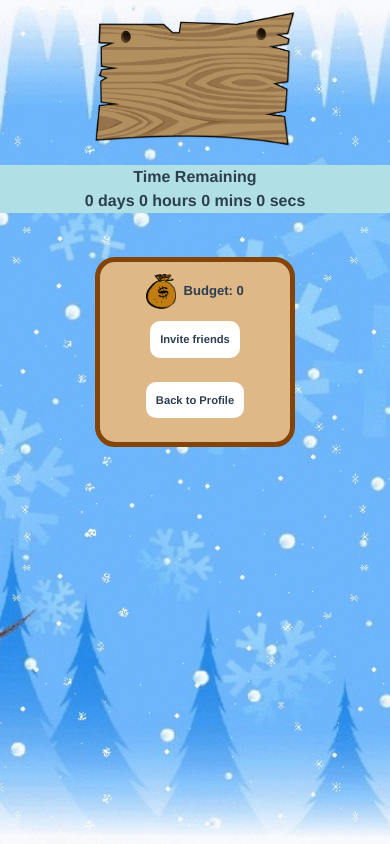
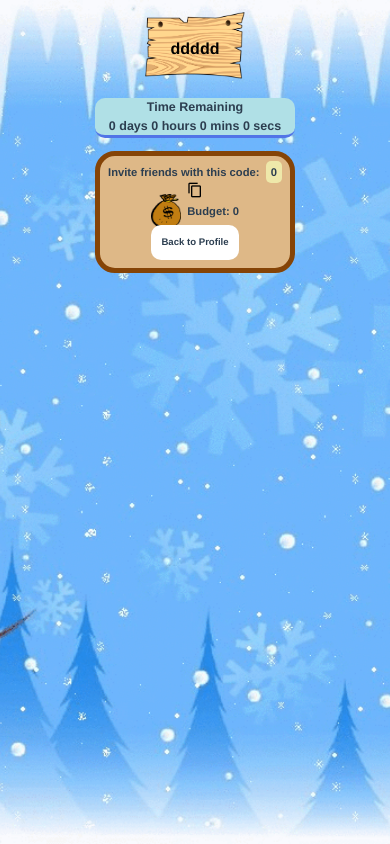
Before and after one commit to lowkahonn/Secret-Santa, a Vue app in the folder vue/: page /room in a window 390 px wide. Built offline with nearby package versions, Linux system fonts and the light colour scheme.

Commit message:
Make more responsive and add room id showing and copy feature

```diff
--- a/vue/src/components/CreateRoom.vue
+++ b/vue/src/components/CreateRoom.vue
@@ -143,7 +143,7 @@ export default {
 .msg {
   background-color: rgba(255, 255, 255, 0.8);
   align-items: center;
-  font-size: 2rem;
+  font-size: 1.5rem;
   padding: 1rem;
   margin: 0px;
   margin-top: 1.5rem;
@@ -160,13 +160,37 @@ export default {
   margin: 10px 10px;
 }
 
-@media screen and (max-width: 350px) {
+.input-field {
+  font-size: 0.7rem;
+}
+
+@media screen and (max-width: 275px), (max-height: 550px) {
+  .msg {
+    font-size: 0.8rem;
+  }
+
+  .container {
+    padding: 5px 5px;
+    min-width:150px;
+    width: 180px;
+  }
+
+  .arrow-btn{
+    margin: 5px 0px;
+  }
+
+  .input-field {
+    font-size: 0.6rem;
+  }
+}
+
+@media screen and (min-width: 275px) and (max-width: 350px) and (min-height: 550px) and (max-height: 600px) {
   .msg {
     font-size: 1rem;
   }
 
   .container {
-    padding: 25px 25px;
+    padding: 5px 5px;
     min-width:150px;
     width: 250px;
   }
@@ -180,15 +204,15 @@ export default {
   }
 }
 
-@media screen and (min-width: 350px) and (max-width: 650px){
+@media screen and (min-width: 350px) and (max-width: 650px) and (min-height: 600px){
   .msg {
     font-size: 1.5rem;
   }
 
   .container {
-    padding: 25px 25px;
+    padding: 10px 10px;
     min-width:150px;
-    width: 250px;
+    width: 400px;
   }
 
   .arrow-btn{
@@ -200,7 +224,7 @@ export default {
   }
 }
 
-@media screen and (min-width: 650px) {
+@media screen and (min-width: 650px) and (min-height: 774px){
   .msg {
     font-size: 2rem;
   }
--- a/vue/src/components/Room.vue
+++ b/vue/src/components/Room.vue
@@ -1,8 +1,8 @@
 <template>
   <div class="room" :style="{ 'background-image': 'url(' + background + ')'}">
     <div class="container">
-      <img src="../assets/wood-sign.png" width="200">
-      <div class="room-name"> {{roomName}}</div>
+      <img src="../assets/wood-sign.png" class="room-plate">
+      <div class="room-name"> ddddd</div>
     </div>
     <p class="countdown">Time Remaining<br>{{ countdownDay }} days {{ countdownHour }} hours {{ countdownMin }} mins {{ countdownSec }} secs</p>
     <v-row justify="center">
@@ -68,13 +68,16 @@
     <v-row align="center" justify="center" class="info-board">
       <v-col>
         <div class="col">
+          <h3>Invite friends with this code:&nbsp;
+            <span id="roomId" class="room-id">{{ roomId }}</span>
+            <v-icon color="black" small @click="copyRoomCode()"> mdi-content-copy</v-icon>
+          </h3>
+        </div>
+        <div class="col">
           <v-row justify="center" align="center">
             <img class="icon" src="../assets/budget.png">
             <h3>&nbsp; Budget: {{budget}}</h3>
           </v-row>
-        </div>
-        <div class="col">
-          <button class="btn-group" @click="sendInvitation()">Invite friends</button>
         </div>
         <div class="col">
           <button @click="back()" class="btn-group">Back to Profile</button>
@@ -93,6 +96,7 @@ export default {
       selectedIndex: null,
       username: '',
       roomName: '',
+      roomId: 0,
       budget: 0,
       announceDate: '',
       background: require('../assets/snowing.gif'),
@@ -125,6 +129,7 @@ export default {
       }
       let roomInfo = this.roomInfoProp
       this.roomName = roomInfo.roomName
+      this.roomId = roomInfo.roomId
       this.budget = roomInfo.budget
       this.announceDate = roomInfo.deadline
       this.members = roomInfo.members.map(m => {
@@ -134,23 +139,23 @@ export default {
     }
     let date = new Date(this.announceDate)
     let now = new Date()
+    console.log(`date: ${date}`)
+    console.log(`now: ${now}`)
     this.countdown = (date.getTime() - now.getTime()) / 1000 | 0
-    if (this.countdown > 0) {
     this.interval = setInterval(() => {
+      console.log(`countdown: ${this.countdown}`)
       if (this.countdown <= 0) {
         clearInterval(this.interval)
         this.interval = null
       }
       this.computeInterval(this.countdown--)
     }, 1000)
-    }
   },
   methods: {
     loadFromStorage () {
       let encrypted = localStorage.getItem('data')
       if (encrypted) {
-        encrypted = encrypted.replace(/\s/g, '')
-        let decrypted = decodeURIComponent(escape(atob(encrypted)))
+        let decrypted = atob(encrypted)
         let data = JSON.parse(decrypted)
         this.username = data.username
       }
@@ -164,10 +169,10 @@ export default {
             this.secretSanta = secretSanta
           }
         }
-        encryptedRoom = encryptedRoom.replace(/\s/g, '')
-        let decryptedRoom = decodeURIComponent(escape(atob(encryptedRoom)))
+        let decryptedRoom = atob(encryptedRoom)
         let roomInfo = JSON.parse(decryptedRoom)
         this.roomName = roomInfo.roomName
+        this.roomId = roomInfo.roomId
         this.budget = roomInfo.budget
         this.announceDate = roomInfo.deadline
         this.members = roomInfo.members.map(m => {
@@ -182,14 +187,19 @@ export default {
       this.countdownMin = ((interval % (3600 * 24)) % 3600) / 60 | 0
       this.countdownSec = (((interval % (3600 * 24)) % 3600) % 60) | 0
     },
-    sendInvitation () {
-      // todo
+    copyRoomCode () {
+      var r = document.createRange()
+      r.selectNode(document.getElementById('roomId'))
+      window.getSelection().removeAllRanges()
+      window.getSelection().addRange(r)
+      document.execCommand('copy')
+      window.getSelection().removeAllRanges()
     },
     getAvatarSize () {
-      if (screen.width < 235) return 50
-      else if (screen.width >= 235 && screen.width <= 382) return 70
-      else if (screen.width >= 382 && screen.width <= 834) return 100
-      else return 140
+      if (screen.width < 235 || screen.height < 435) return 50
+      else if ((screen.width >= 235 && screen.width <= 382) || screen.height < 575) return 70
+      else if ((screen.width >= 382 && screen.width <= 834) || screen.height < 735) return 100
+      else return 150
     },
     getImgURL (name) {
       return require('../assets/avatars/' + name)
@@ -233,7 +243,7 @@ export default {
   color: white;
 }
 
-.room-name{
+.room-name {
   position: absolute;
   top: 50%;
   left: 50%;
@@ -242,12 +252,23 @@ export default {
   font-weight: bold;
 }
 
+.room-plate {
+  width: 200px;
+  filter: brightness(150%);
+}
+
 .info-board {
   background-color: burlywood;
   max-width: 500px;
-  margin: 20px auto;
+  margin: 5px auto;
   border-radius: 20px;
   border: 5px solid rgb(133, 68, 7);
+}
+
+.room-id {
+  background-color: palegoldenrod;
+  padding: 5px 5px;
+  border-radius: 5px;
 }
 
 .icon {
@@ -257,6 +278,10 @@ export default {
 .countdown {
   font-weight: bold;
   background-color: powderblue;
+  border-radius: 10px;
+  border-bottom: 3px solid rgb(81, 116, 231);
+  max-width: 350px;
+  margin: 0 auto;
 }
 
 .avatar {
@@ -294,7 +319,17 @@ export default {
     width: 20px;
   }
 
+  .countdown {
+    max-width: 175px;
+    font-size: 10px;
+  }
+
+  .room-plate {
+    width: 100px;
+  }
+
   .col {
+    padding: 2px 2px;
     font-size: 0.5rem;
   }
 }
@@ -304,12 +339,22 @@ export default {
     max-width: 200px;
   }
 
+  .countdown {
+    max-width: 200px;
+    font-size: 12.5px;
+  }
+
   .icon {
     width: 30px;
   }
 
+  .room-plate {
+    width: 100px;
+  }
+
   .col {
-    font-size: 0.7rem;
+    padding: 4px 4px;
+    font-size: 0.6rem;
   }
 }
 
@@ -317,5 +362,35 @@ export default {
   .info-board {
     max-width: 350px;
   }
+
+   .room-plate {
+    width: 150px;
+  }
+}
+
+@media screen and (max-height: 622px) {
+ .room-plate {
+    width: 100px;
+  }
+
+  .col {
+    padding: 4px 4px;
+    font-size: 0.5rem;
+  }
+
+  .icon {
+    width: 30px;
+  }
+}
+
+@media screen and (min-height: 622px) and (max-height: 828px) and (min-width: 422px) {
+ .room-plate {
+    width: 150px;
+  }
+
+  .col {
+    padding: 6px 6px;
+    font-size: 0.7rem;
+  }
 }
 </style>
```
Lines whose indentation alone changed are shown as unchanged.
